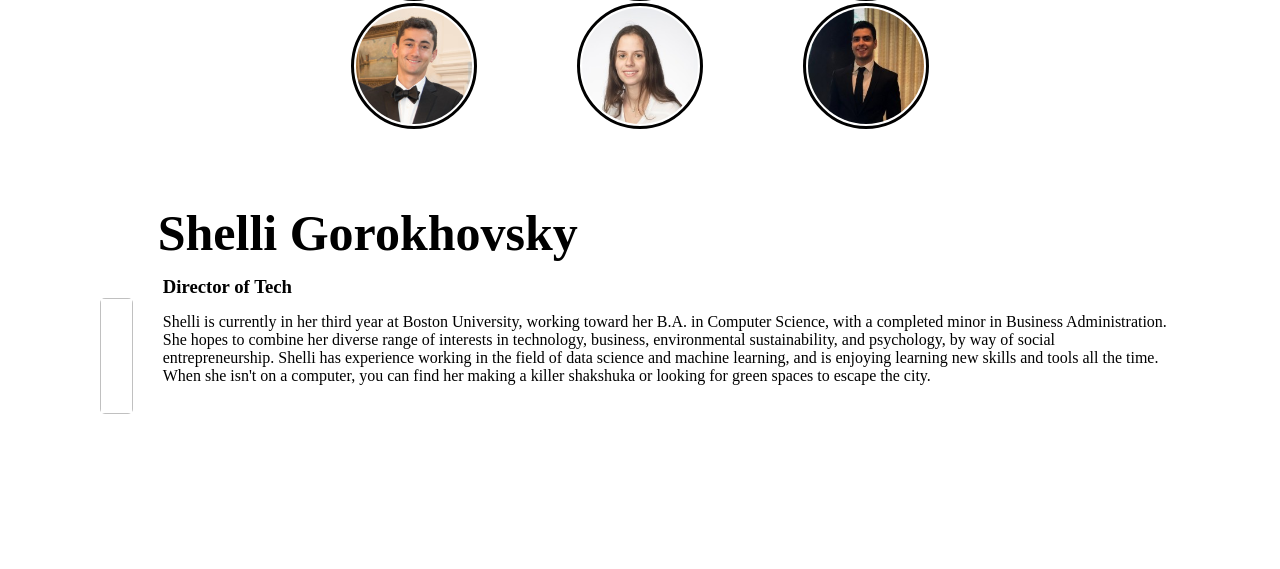
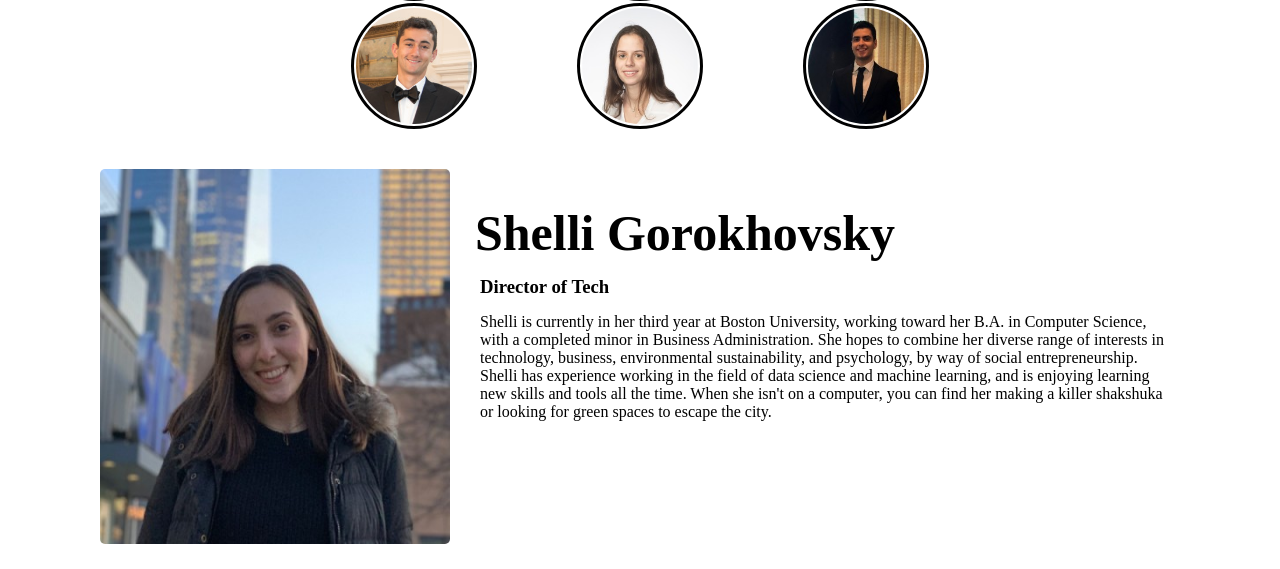
Before and after one commit to sgorok/butechtrack, a Flask app: page /theteam in a window 1280 px wide. Shown: the part 339-908 px from the top of the page. Run offline with Flask 2, Linux system fonts and the light colour scheme.

Commit message:
Sksdjakjda

```diff
--- a/static/teamstyle.css
+++ b/static/teamstyle.css
@@ -48,8 +48,8 @@ img{
 }
 
 .profile{
-   /* width: 400px;
-    height: 400px; */
+   width: 350px;
+    height: 375px;
     border-radius: 15px;
     padding:10px;
     margin: 0px;
--- a/templates/theteam.html
+++ b/templates/theteam.html
@@ -39,7 +39,7 @@
         </div>
     </div>
     <div class = "info-container">
-        <img class = "profile" id = profile >
+        <img class = "profile" id = profile src = static/Shelli.jpeg>
         <div class = "info">
             <h1 class = "name" id = "name">Shelli Gorokhovsky</h1>
             <h3 class = "status" id = "status">Director of Tech</h3>
```
